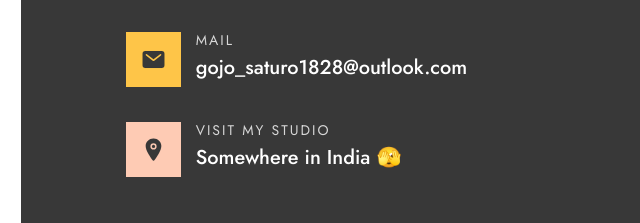
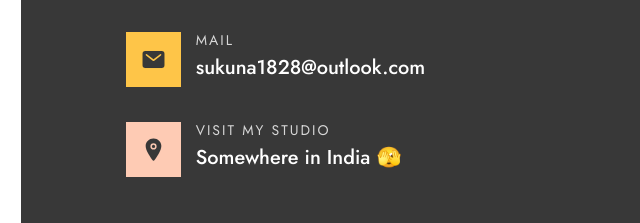
Before and after one commit to Megladn/crax, a plain HTML site: page contact.html in a window 1280 px wide. Shown: the part 390-613 px from the top of the page, 640-1280 px from the left. Drawn offline with nearby package versions, Linux system fonts and the light colour scheme.

Commit message:
Update contact.html

```diff
--- a/contact.html
+++ b/contact.html
@@ -165,7 +165,7 @@
                 <div>
                   <p class="label-lg">Mail</p>
 
-                  <a class="body-lg">gojo_saturo1828@outlook.com</a>
+                  <a class="body-lg">sukuna1828@outlook.com</a>
                 </div>
 
               </li>
```
